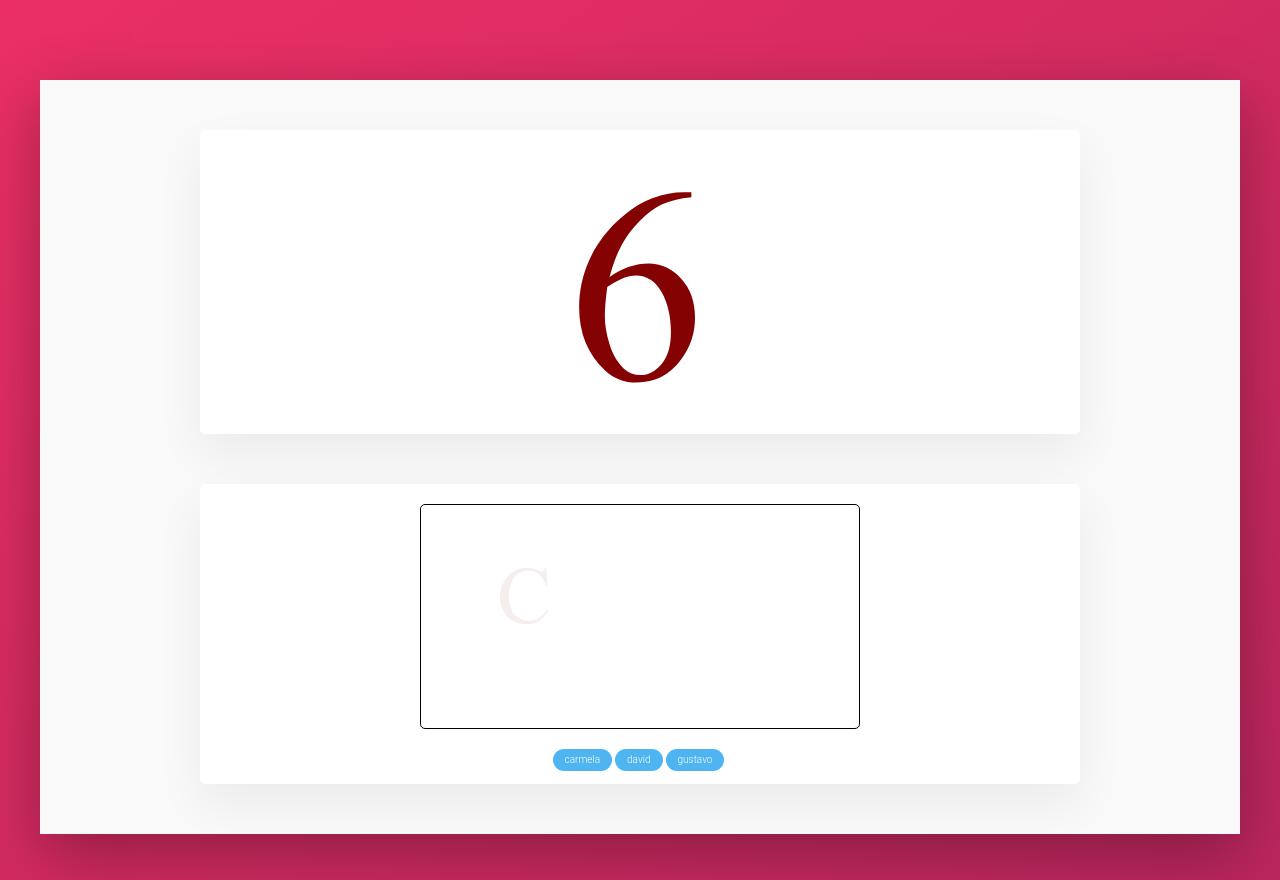
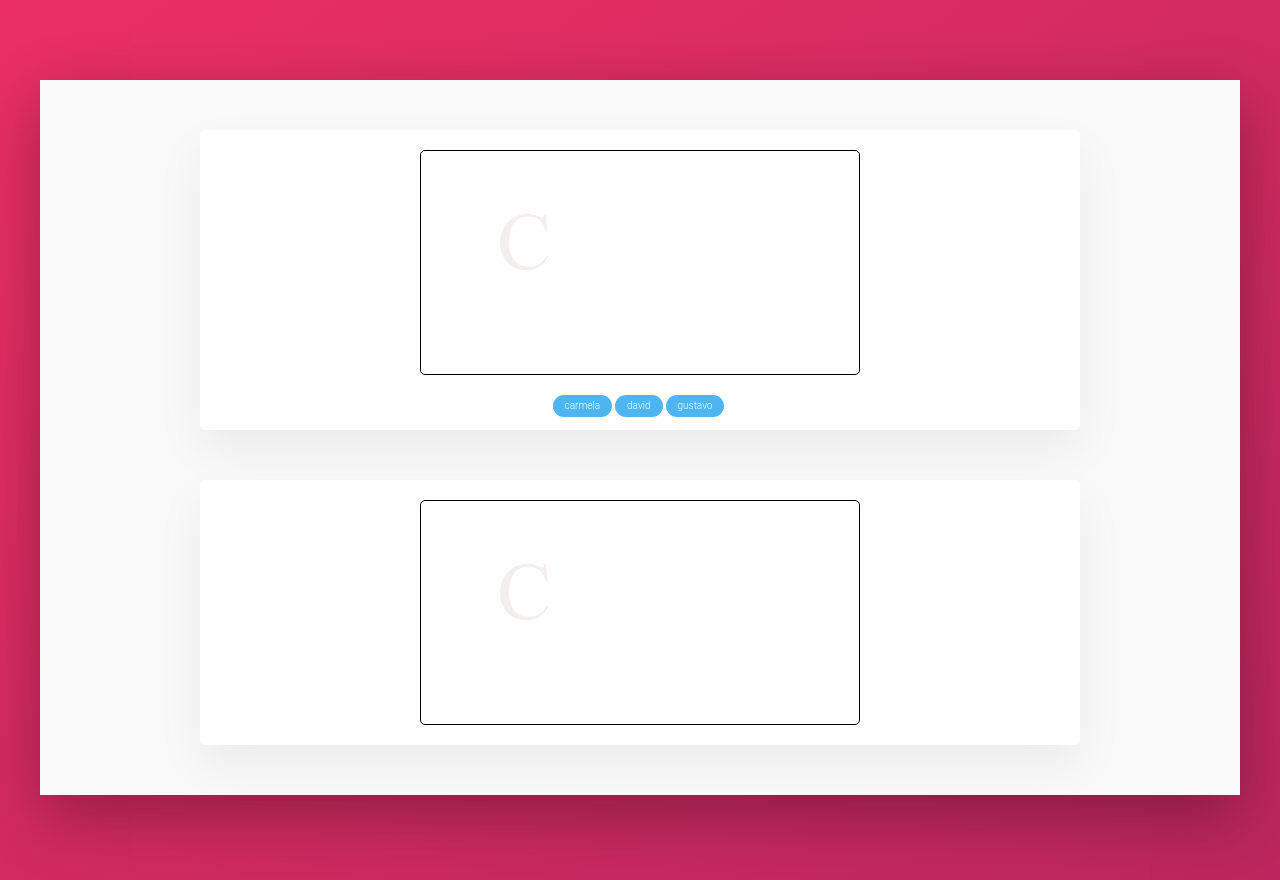
Before and after one commit to davidalerickson/react-lottie-web, a React (Create React App) app: page / in a window 1280 px wide. Built offline with nearby package versions, Linux system fonts and the light colour scheme.

Commit message:
Changed LottiePlayer to LottiePlaySeqWithButtons. Cleaned out console logs and eliminated fragment in render method. Added key

```diff
--- a/src/components/App.js
+++ b/src/components/App.js
@@ -1,7 +1,8 @@
 import React from "react";
 import Container from "./layout/Container";
 import LottieContainer from "../components/widgets/LottieContainer";
-import LottiePlayer from "../components/widgets/LottiePlayer";
+// import LottiePlayer from "../components/widgets/LottiePlayer";
+import LottiePlaySeqWithButtons from "./widgets/LottiePlaySeqWithButtons";
 
 //Animations
 import Carmela from "../json/family.json";
@@ -28,17 +29,16 @@ class App extends React.Component {
       <>
         <ThemeProvider theme={this.state.theme}>
           <Container marginTB="8rem" maxWidth="120rem">
-            <LottieContainer JsonAnimation={CountDownFrom10} />
-            <LottiePlayer
+            <LottiePlaySeqWithButtons
               JsonAnimation={Carmela}
-              name="david"
+              name="carmela"
               markers={Carmela.markers}
             />
-            {/* <LottiePlayer
-              JsonAnimation={CountDownFrom10}
-              name="CountDownFrom10"
-              markers={CountDownFrom10.markers}
-            /> */}
+            <LottieContainer
+              JsonAnimation={Carmela}
+              name="carmela2"
+              markers={Carmela.markers}
+            />
           </Container>
         </ThemeProvider>
       </>
--- a/src/components/widgets/LottieContainer.js
+++ b/src/components/widgets/LottieContainer.js
@@ -8,6 +8,12 @@ const Wrapper = styled.div`
   background-color: white;
   box-shadow: var(--shadow-light);
   border-radius: 5px;
+  .lottie-animation {
+    width: 50%;
+    border: solid 1px black;
+    border-radius: 5px;
+    margin: 2rem auto;
+  }
 `;
 
 export class LottieContainer extends Component {
@@ -19,15 +25,26 @@ export class LottieContainer extends Component {
       loop: true,
       autoplay: true,
       animationData: this.props.JsonAnimation,
+      name: this.props.name,
     });
   }
+
+  onAnimEnter = () => {
+    lottie.pause(this.props.name);
+  };
+
+  onAnimLeave = () => {
+    lottie.play(this.props.name);
+  };
 
   render() {
     return (
       <Wrapper>
         <div
-          style={{ width: 300, margin: "0 auto" }}
+          className="lottie-animation"
           ref={(ref) => (this.animBox = ref)}
+          onMouseEnter={() => this.onAnimEnter()}
+          onMouseLeave={() => this.onAnimLeave()}
         ></div>
       </Wrapper>
     );
--- /dev/null
+++ b/src/components/widgets/LottiePlaySeqWithButtons.js
@@ -0,0 +1,125 @@
+import React, { Component } from "react";
+import lottie from "lottie-web";
+import styled from "styled-components";
+
+const Wrapper = styled.div`
+  margin: 0 auto;
+  width: 80%;
+  background-color: white;
+  box-shadow: var(--shadow-light);
+  border-radius: 5px;
+  .lottie-animation {
+    width: 50%;
+    border: solid 1px black;
+    border-radius: 5px;
+    margin: 2rem auto;
+  }
+  .controls {
+    display: flex;
+    justify-content: center;
+    margin: 1rem auto;
+  }
+  .btn {
+    display: inline-block;
+    padding: 0.3em 1.2em;
+    margin: 0 0.3em 0.3em 0;
+    border-radius: 2em;
+    box-sizing: border-box;
+    text-decoration: none;
+    font-family: "Roboto", sans-serif;
+    font-weight: 300;
+    color: #ffffff;
+    background-color: #4eb5f1;
+    text-align: center;
+    transition: all 0.2s;
+    cursor: pointer;
+  }
+  .btn:hover {
+    background-color: #4095c6;
+  }
+`;
+
+export class LottiePlaySeqWithButtons extends Component {
+  state = { animObj: {} };
+
+  componentDidMount() {
+    let anim = lottie.loadAnimation({
+      container: this.animBox, //the DOM element which will contain the animation
+      renderer: "svg",
+      loop: true,
+      autoplay: true,
+      animationData: this.props.JsonAnimation,
+      name: this.props.name,
+    });
+
+    this.setState({ animObj: anim });
+    //setup some event listners
+    // anim.onLoopComplete = () => {
+    //   console.log("Animation Complete");
+    //   anim.setDirection(-1);
+    // };
+  }
+
+  onAnimEnter = () => {
+    lottie.pause(this.props.name);
+  };
+
+  onAnimLeave = () => {
+    lottie.play(this.props.name);
+  };
+
+  renderButtons() {
+    //extract markers and frames from JsonAnimation
+    const markers = this.props.JsonAnimation.markers;
+    const inOutFrames = markers.map((el) => [
+      el.cm.toLowerCase(),
+      Math.round(el.tm),
+    ]);
+    //group markers into in/out pairs
+    const InOutFramePairs = inOutFrames.reduce(function (
+      result,
+      value,
+      index,
+      array
+    ) {
+      if (index % 2 === 0) result.push(array.slice(index, index + 2));
+      return result;
+    },
+    []);
+
+    //map over inOutFramePairs to create render buttons which will call lottie playSegments
+    // console.log(InOutFramePairs);
+    const buttons = InOutFramePairs.map((el, index) => {
+      return (
+        <div
+          key={el[0][1]}
+          className="btn"
+          onClick={() =>
+            this.state.animObj.playSegments([el[0][1], el[1][1]], true)
+          }
+        >
+          {el[0][0]}
+        </div>
+      );
+    });
+    return buttons;
+  }
+
+  render() {
+    return (
+      <Wrapper>
+        <div
+          className="lottie-animation"
+          ref={(ref) => (this.animBox = ref)}
+          onMouseEnter={() => this.onAnimEnter()}
+          onMouseLeave={() => this.onAnimLeave()}
+        ></div>
+        <div className="controls">
+          <div>{this.renderButtons()}</div>
+        </div>
+      </Wrapper>
+    );
+  }
+}
+
+export default LottiePlaySeqWithButtons;
```
